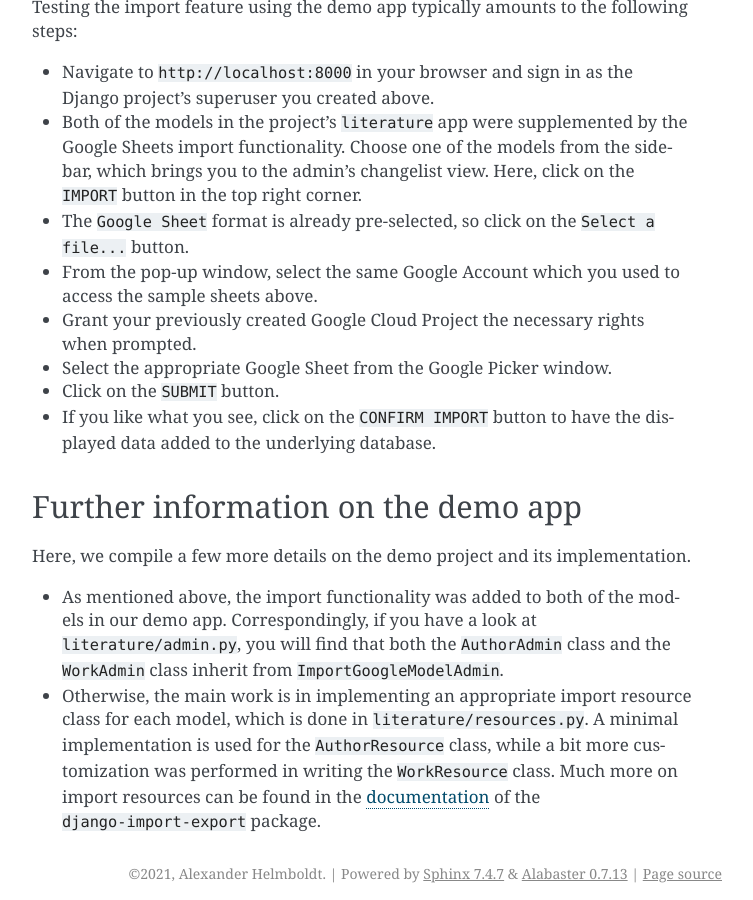
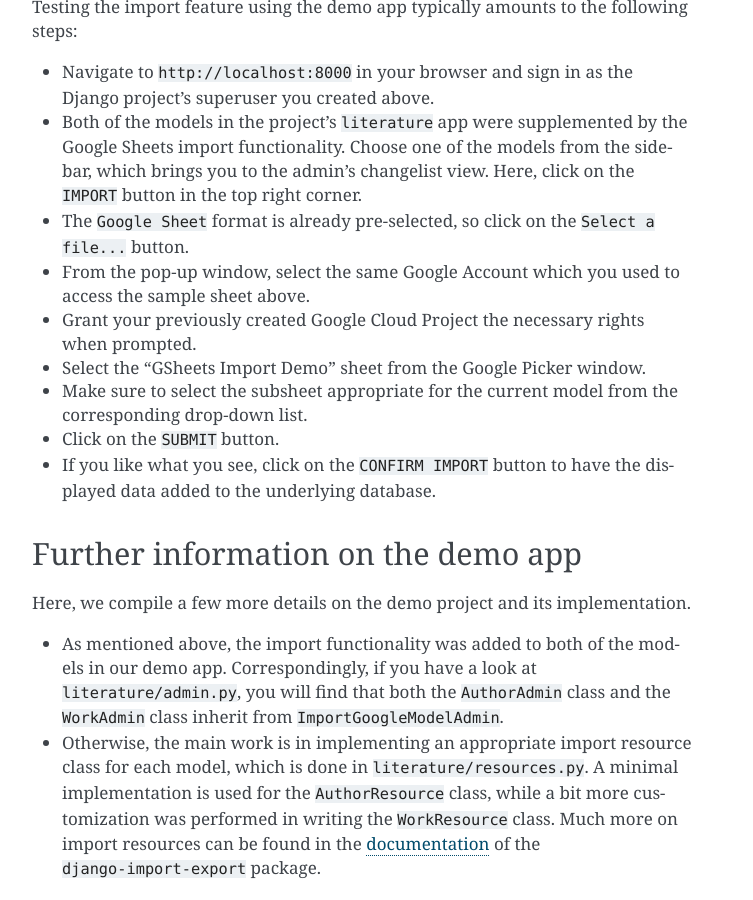
Before and after one commit to kenkuhhaut/django-gsheets-import, a Sphinx documentation site: the page built from docs/user_manual/demo_app.rst, in a window 1280 px wide and 900 px high, scrolled down 1437 px. Shown: the whole window, without its empty margins (388-1141 px from the left). Built offline with Sphinx 7.4.7, drawn with Linux system fonts in a browser that asks for light colours; some of the changed text lies outside the part shown.

Commit message:
Minor corrections in docs and 'README.md'

```diff
--- a/docs/user_manual/demo_app.rst
+++ b/docs/user_manual/demo_app.rst
@@ -35,7 +35,7 @@ Assuming that Python and pip have already been installed globally or in an appro
 Getting the demo sheet
 ======================
 
-We have prepared a read-only sample Google Sheet, which is publicly available `here <https://docs.google.com/spreadsheets/d/1-VADSGcNxWWbhZxkhpgKZS59lTh6GDJtoriHKaE5arY/edit?usp=sharing>`__.
+We have prepared a read-only sample Google Sheet called **GSheets Import Demo**, which is publicly available `here <https://docs.google.com/spreadsheets/d/1-VADSGcNxWWbhZxkhpgKZS59lTh6GDJtoriHKaE5arY/edit?usp=sharing>`__.
 It contains two tables in two subsheets, one appropriate for each model in the demo project.
 In order to use the sample sheet, click on the above link and sign in with your favorite Google Account (if you haven't done so already).
 The demo sheet should then automatically be available from that account's Google Drive.
@@ -68,9 +68,10 @@ Testing the import feature using the demo app typically amounts to the following
 * Navigate to ``http://localhost:8000`` in your browser and sign in as the Django project's superuser you created above.
 * Both of the models in the project's ``literature`` app were supplemented by the Google Sheets import functionality. Choose one of the models from the sidebar, which brings you to the admin's changelist view. Here, click on the ``IMPORT`` button in the top right corner.
 * The ``Google Sheet`` format is already pre-selected, so click on the ``Select a file...`` button.
-* From the pop-up window, select the same Google Account which you used to access the sample sheets above.
+* From the pop-up window, select the same Google Account which you used to access the sample sheet above.
 * Grant your previously created Google Cloud Project the necessary rights when prompted.
-* Select the appropriate Google Sheet from the Google Picker window.
+* Select the "GSheets Import Demo" sheet from the Google Picker window.
+* Make sure to select the subsheet appropriate for the current model from the corresponding drop-down list.
 * Click on the ``SUBMIT`` button.
 * If you like what you see, click on the ``CONFIRM IMPORT`` button to have the displayed data added to the underlying database.
 
```
Also changed, not shown: README.md (+1 -1 lines).
